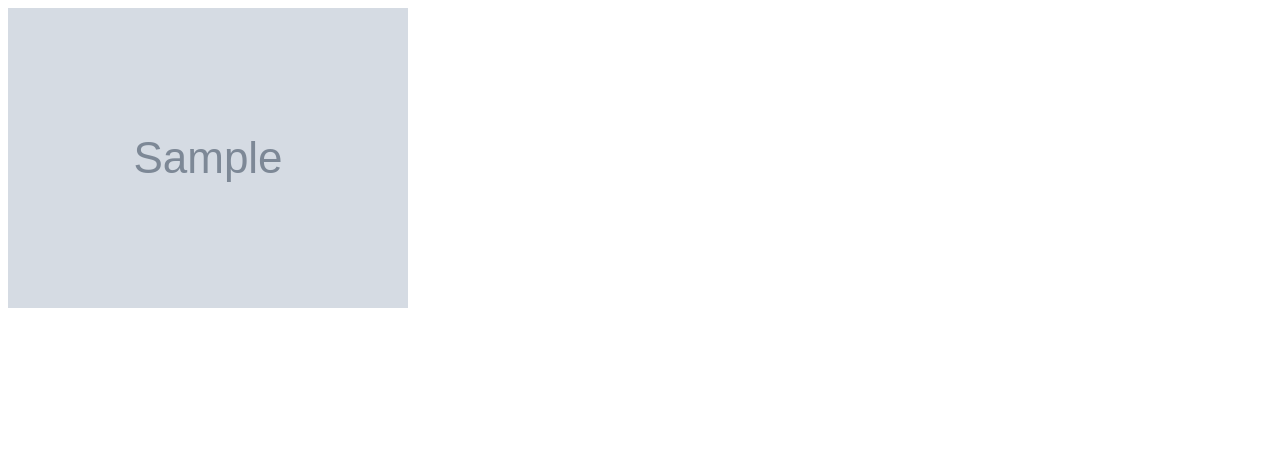
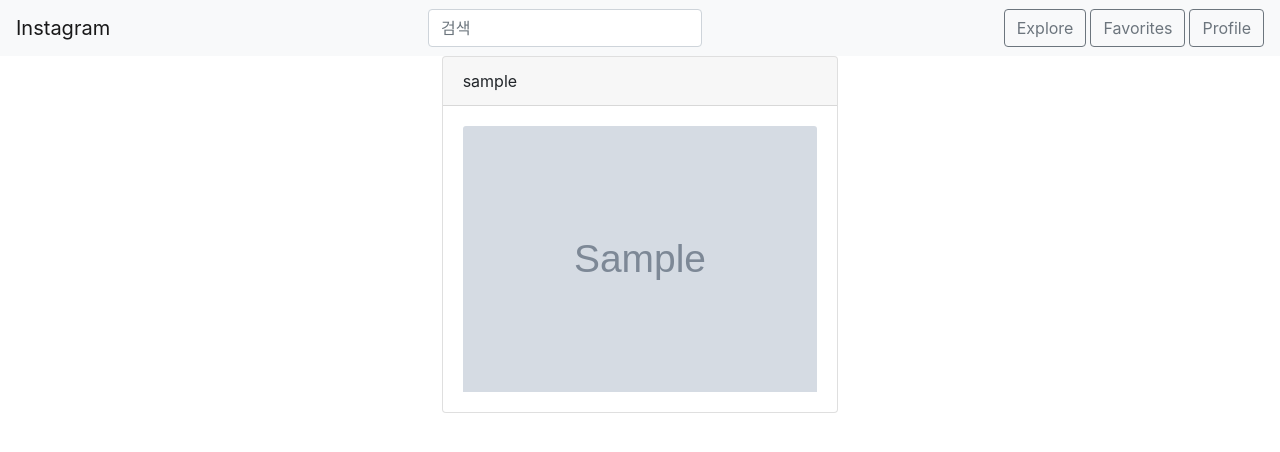
Before and after one commit to HyungtaeMoon/Instagram-mht, a Django app: page /posts/ in a window 1280 px wide. Shown: the top 452 px of the page. Run offline with Django 3.2, Linux system fonts and the light colour scheme; tables that the repository leaves empty hold one stand-in row (values such as "Sample post"); grey boxes marked "Sample" are stand-in pictures; some libraries are stand-ins or nearby versions.

Commit message:
[ADD] base.html, post_list.html에 bootstrap 적용

```diff
--- a/app/config/settings.py
+++ b/app/config/settings.py
@@ -23,11 +23,17 @@ TEMPLATES_DIR = os.path.join(BASE_DIR, 'templates')
 # 사용자가 업로드한 파일이 저장될 Base디렉토리 (settings.MEDIA_ROOT)
 MEDIA_ROOT = os.path.join(ROOT_DIR, '.media')
 
+STATIC_DIR = os.path.join(BASE_DIR, 'static')
+
 # 유저가 업로드한 파일에 접근하고자 할 때의 prefix URL (settings.MEDIA_URL)
 # FileField, MediaFaield의 URL이 아래 설정 기준으로 바뀜
 MEDIA_URL = '/media/'
 
 STATIC_URL = '/static/'
+
+STATICFILES_DIRS = [
+    STATIC_DIR,
+]
 
 # Quick-start development settings - unsuitable for production
 # See https://docs.djangoproject.com/en/2.1/howto/deployment/checklist/
--- a/app/templates/base.html
+++ b/app/templates/base.html
@@ -1,3 +1,4 @@
+{% load static %}
 <!doctype html>
 <html lang="ko">
 <head>
@@ -5,10 +6,37 @@
 	<meta name="viewport"
 	      content="width=device-width, user-scalable=no, initial-scale=1.0, maximum-scale=1.0, minimum-scale=1.0">
 	<meta http-equiv="X-UA-Compatible" content="ie=edge">
+	<!-- Normalize.css: 브라우저마다 다른 CSS기본 설정값들을 같게 맞춰줌 -->
+    <link rel="stylesheet" href="https://stackpath.bootstrapcdn.com/bootstrap/4.1.3/css/bootstrap.min.css" integrity="sha384-MCw98/SFnGE8fJT3GXwEOngsV7Zt27NXFoaoApmYm81iuXoPkFOJwJ8ERdknLPMO" crossorigin="anonymous">
+	<!-- Bootstrap CSS -->
+    <script src="https://stackpath.bootstrapcdn.com/bootstrap/4.1.3/js/bootstrap.min.js" integrity="sha384-ChfqqxuZUCnJSK3+MXmPNIyE6ZbWh2IMqE241rYiqJxyMiZ6OW/JmZQ5stwEULTy" crossorigin="anonymous"></script>
 	<title>Instagram</title>
 </head>
 <body>
+	<div id="wrap">
+		<!--네비게이션 바-->
+		<nav class="navbar navbar-expand-lg navbar-light bg-light">
+			<!--좌측 제목-->
+			<a href="#" class="navbar-brand">Instagram</a>
+			<!--검색 form-->
+			<form action="#" class="form-inline ml-md-auto">
+				<input type="text" class="form-control" placeholder="검색">
+			</form>
+			<!--우측 3개 메뉴 버튼-->
+			<ul class="navbar-nav ml-md-auto">
+				<li class="nav-item mr-sm-1">
+					<a href="#" class="btn btn-outline-secondary">Explore</a>
+				</li>
+				<li class="nav-item mr-sm-1">
+					<a href="#" class="btn btn-outline-secondary">Favorites</a>
+				</li>
+				<li class="nav-item">
+					<a href="#" class="btn btn-outline-secondary">Profile</a>
+				</li>
+			</ul>
+
+		</nav>
 		{% block content %}
 		{% endblock %}
+	</div>
 </body>
-</html>
--- a/app/templates/posts/post_list.html
+++ b/app/templates/posts/post_list.html
@@ -1,9 +1,21 @@
 {% extends 'base.html' %}
 
 {% block content %}
+
     <div>
-    {% for post in posts %}
-        <img src="{{ post.photo.url }}" alt="">
-    {% endfor %}
+        {% for post in posts %}
+        <div class="col col-lg-4 offset-lg-4 mb-4">
+                <div class="card">
+                    <div class="card-header">
+                        {{ post.author }}
+                    </div>
+
+                    <div class="card-body">
+                        <img src="{{ post.photo.url }}" class="card-img-top" alt="">
+                    </div>
+                </div>
+        </div>
+        {% endfor %}
     </div>
+
 {% endblock %}
```
Lines whose indentation alone changed are shown as unchanged.
